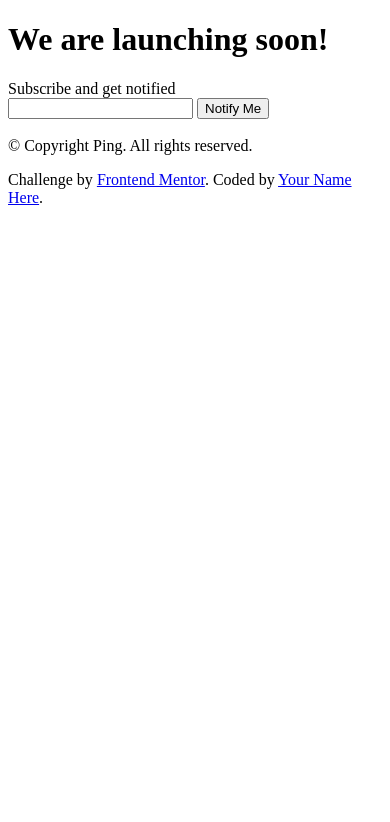
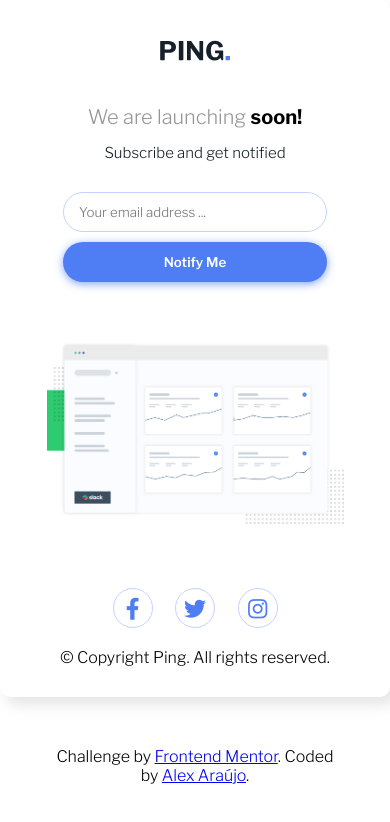
Before and after one commit to AraujoAlexS/Ping-single-column-coming-soon-page, a plain HTML site: page index.html in a window 390 px wide. Drawn offline with nearby package versions, Linux system fonts and the light colour scheme.

Commit message:
Mobile layout terminado

```diff
--- a/index.html
+++ b/index.html
@@ -9,36 +9,34 @@
   <link rel="icon" type="image/png" sizes="32x32" href="./images/favicon-32x32.png">
 
   <title>Frontend Mentor | Ping coming soon page</title>
-
+  <link rel="stylesheet" href="https://use.fontawesome.com/releases/v5.15.3/css/all.css"
+    integrity="sha384-SZXxX4whJ79/gErwcOYf+zWLeJdY/qpuqC4cAa9rOGUstPomtqpuNWT9wdPEn2fk" crossorigin="anonymous">
+  <link rel="stylesheet" href="./dist/css/index.css">
 </head>
 
 <body>
   <div class="container">
-    <div class="logo"></div>
-    <h1 class="title">We are launching soon!</h1>
+    <div class="logo"><img src="./images/logo.svg" alt="" srcset=""></div>
+    <h1 class="title">We are launching <strong>soon!</strong></h1>
     <span class="text">Subscribe and get notified</span>
     <form action="" class="form">
-      <input type="text" class="email">
+      <input type="text" class="email" placeholder="Your email address ... ">
       <button class="btn">Notify Me</button>
     </form>
-    <div class="img"><img src="" alt="">
+    <div class="img">
+      <img src="./images/illustration-dashboard.png" alt="">
     </div>
     <div class="social">
-      <div class="social-icon"></div>
-      <div class="social-icon"></div>
-      <div class="social-icon"></div>
+      <div class="social-icon"><i class="fab fa-facebook-f"></i></div>
+      <div class="social-icon"><i class="fab fa-twitter"></i></div>
+      <div class="social-icon"><i class="fab fa-instagram"></i></div>
     </div>
-    <span class="copyright"></span>
+    <span class="copyright">&copy; Copyright Ping. All rights reserved.</span>
   </div>
-
-
-
-  &copy; Copyright Ping. All rights reserved.
-
   <footer>
     <p class="attribution">
       Challenge by <a href="https://www.frontendmentor.io?ref=challenge" target="_blank">Frontend Mentor</a>.
-      Coded by <a href="#">Your Name Here</a>.
+      Coded by <a href="https://github.com/AraujoAlexS">Alex Araújo</a>.
     </p>
   </footer>
 </body>
--- a/scss/index.scss
+++ b/scss/index.scss
@@ -1,5 +1,134 @@
+@import url("https://fonts.googleapis.com/css2?family=Libre+Franklin:wght@300;600;700&display=swap");
+$Blue: hsl(223, 87%, 63%);
+$Pale-Blue: hsl(223, 100%, 88%);
+$Light-Red: hsl(354, 100%, 66%);
+$Gray: hsl(0, 0%, 59%);
+$Very-Dark-Blue: hsl(209, 33%, 12%);
+
 * {
   margin: 0;
   padding: 0;
   box-sizing: border-box;
+  font-family: "Libre Franklin";
 }
+
+body {
+  display: grid;
+  place-items: center;
+}
+
+.container {
+  display: flex;
+  flex-direction: column;
+  align-items: center;
+  max-width: 400px;
+  width: 100%;
+  padding: 40px 30px 30px;
+  background: #fff;
+  border-radius: 10px;
+  overflow: hidden;
+  box-shadow: 6px 8px 14px rgba(0, 0, 0, 0.1);
+}
+
+.logo {
+  width: 70px;
+  height: auto;
+  margin-bottom: 40px;
+  img {
+    max-width: 100%;
+    max-height: 100%;
+  }
+}
+
+.title {
+  font-size: 20px;
+  font-weight: 300;
+  color: $Gray;
+  margin-bottom: 15px;
+
+  strong {
+    color: #000;
+  }
+}
+
+.text {
+  font-size: 15px;
+  color: $Very-Dark-Blue;
+  margin-bottom: 30px;
+}
+
+.form {
+  display: flex;
+  flex-direction: column;
+  width: 80%;
+
+  .email {
+    width: 100%;
+    height: 40px;
+    padding-left: 15px;
+    border: 1px solid $Pale-Blue;
+    border-radius: 20px;
+    margin-bottom: 10px;
+
+    &:focus {
+      outline: none;
+      border: 1px solid $Blue;
+    }
+  }
+
+  .btn {
+    width: 100%;
+    height: 40px;
+    border-radius: 20px;
+    background: $Blue;
+    color: #fff;
+    border: none;
+    font-weight: 600;
+    border-radius: 20px;
+    box-shadow: 0 2px 8px hsla(223, 87%, 63%, 0.7);
+    transition: all 0.3s ease-in-out;
+    &:hover {
+      transform: scale(1.02);
+      box-shadow: 0 2px 10px hsla(223, 87%, 63%, 0.9);
+    }
+  }
+}
+
+.img {
+  width: 90%;
+  height: auto;
+  margin-top: 60px;
+  img {
+    max-height: 100%;
+    max-width: 100%;
+  }
+}
+
+.social {
+  display: flex;
+  justify-content: space-between;
+  margin: 60px 0 20px;
+  width: 50%;
+
+  &-icon {
+    width: 40px;
+    height: 40px;
+    text-align: center;
+    line-height: 40px;
+    font-size: 22px;
+    color: $Blue;
+    border: 1px solid $Pale-Blue;
+    border-radius: 50%;
+    transition: all 0.3s ease-in-out;
+
+    &:hover {
+      background: $Blue;
+      color: #fff;
+    }
+  }
+}
+
+footer {
+  text-align: center;
+  margin: 50px;
+}
```
Also changed, not shown: dist/css/index.css, 2 other files.
